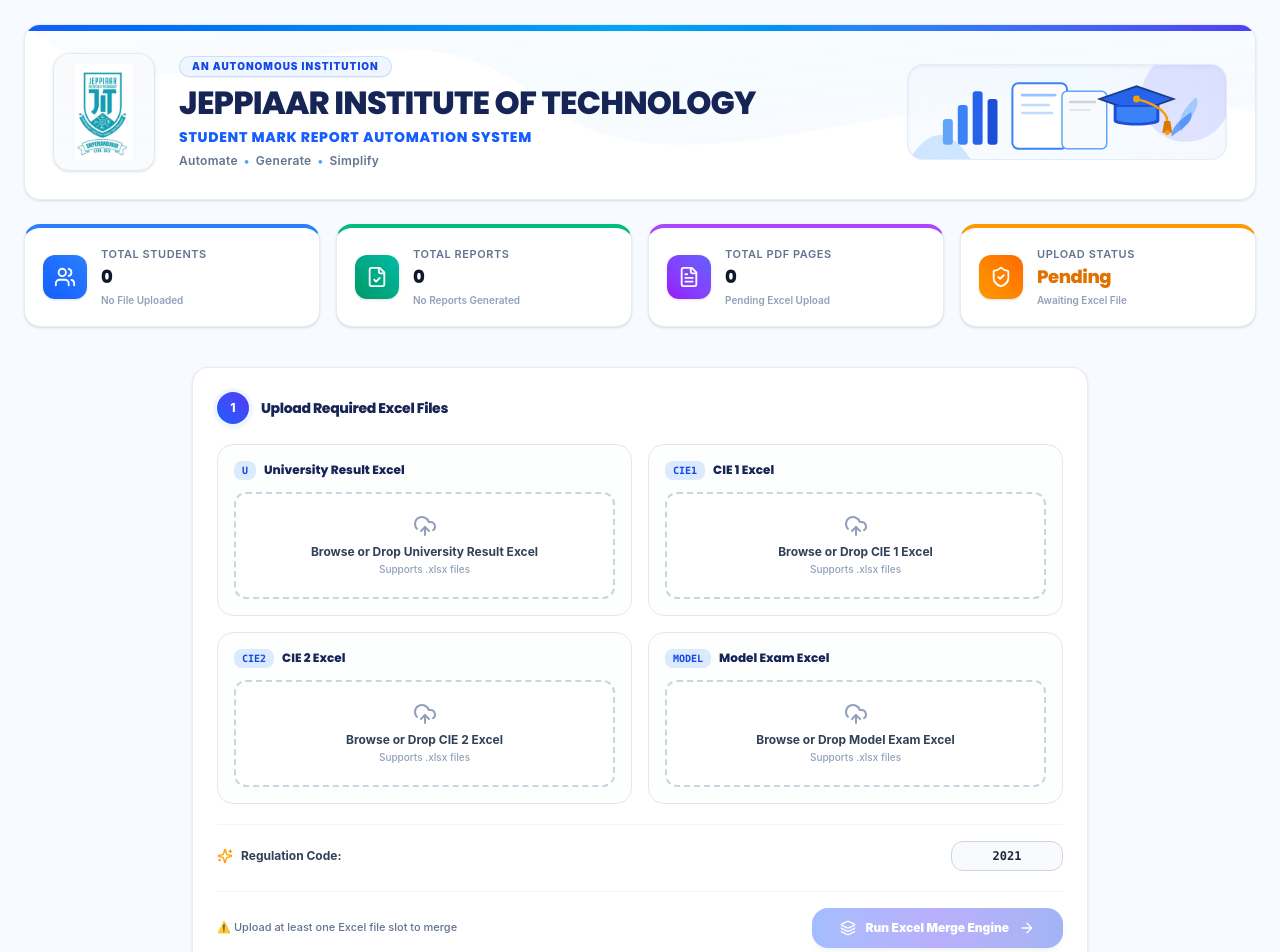
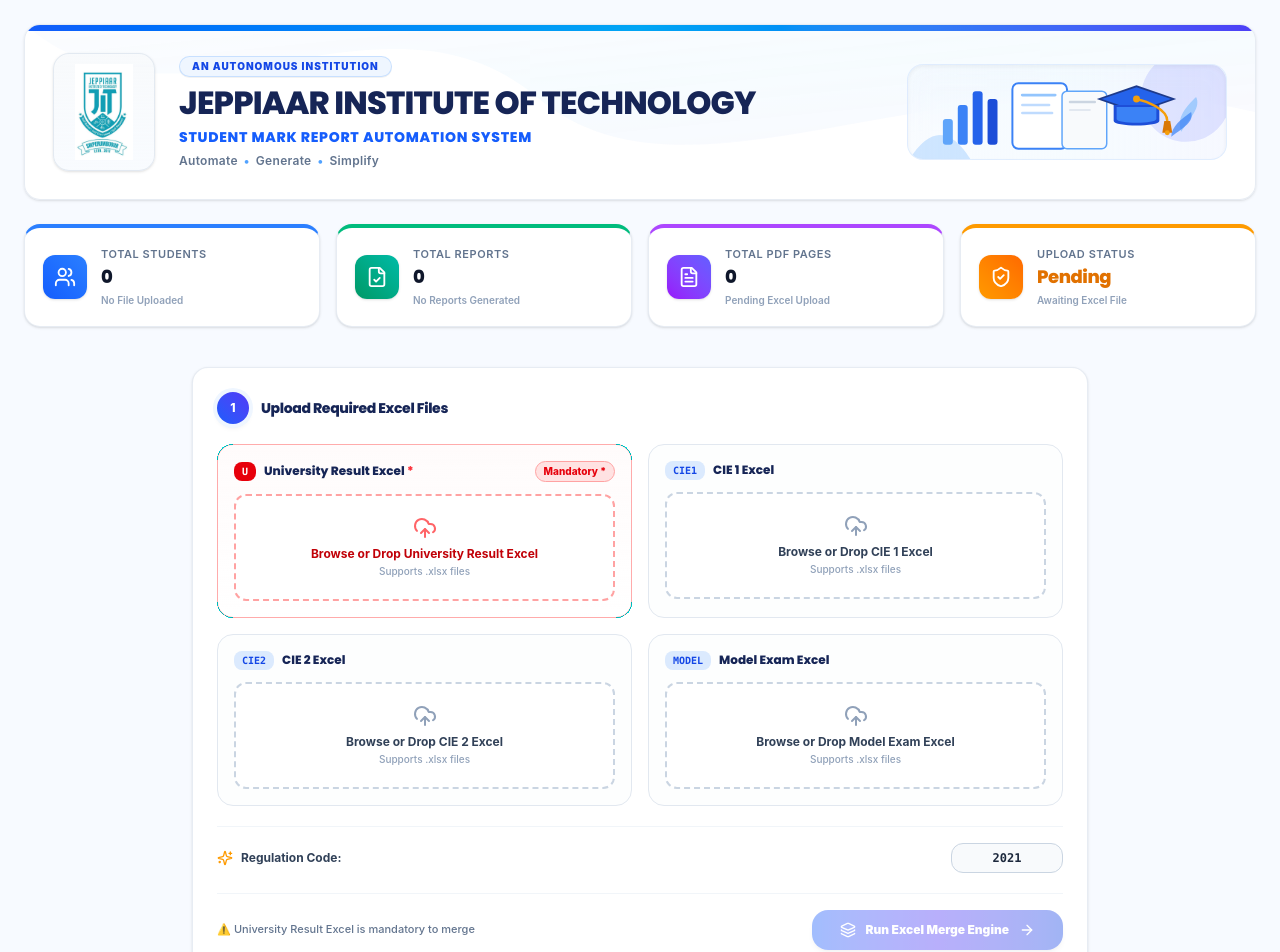
Before and after one commit to GowthamN-1806/REPORT_AUTOMATION, a React (Vite) app: page / in a window 1280 px wide. Shown: the top 952 px of the page. Built offline with nearby package versions, Linux system fonts and the light colour scheme.

Commit message:
Enforce University Result Excel as mandatory to enable Run Excel Merge Engine button

```diff
--- a/src/app/components/UploadSection.tsx
+++ b/src/app/components/UploadSection.tsx
@@ -71,13 +71,13 @@
 
   const allSlotKeys: ('univ' | 'cie1' | 'cie2' | 'model')[] = ['univ', 'cie1', 'cie2', 'model'];
 
-  // Enable merge engine when any Excel file slot is uploaded
-  const hasAnyFileUploaded = allSlotKeys.some((k) => !!fileSlots[k]?.file);
+  // Enable merge engine strictly when mandatory University Result Excel is uploaded
+  const isUnivUploaded = !!fileSlots.univ?.file;
 
   return (
     <div className="w-full flex flex-col gap-6">
 
-      {/* STEP 1: Upload Excel File Slots */}
+      {/* STEP 1: Upload Excel File Slots (University Result Excel Mandatory, CIE 1 / CIE 2 / Model Optional) */}
       <div className="bg-white rounded-2xl p-6 shadow-sm border border-slate-200/80 hover:shadow-md transition-all duration-300">
         <div className="flex flex-wrap items-center justify-between gap-3 mb-5">
           <div className="flex items-center gap-3">
@@ -115,6 +115,7 @@
 
             const inputRef = getSlotRef(key);
             const isUploaded = slot.file !== null;
+            const isMandatory = key === 'univ';
 
             const slotLabel =
               key === 'univ'
@@ -133,6 +134,8 @@
                 className={`rounded-2xl border p-4 transition-all duration-300 ${
                   isUploaded
                     ? 'border-emerald-300 bg-emerald-50/20'
+                    : isMandatory
+                    ? 'border-red-300/90 bg-gradient-to-b from-red-50/30 to-transparent hover:border-red-400'
                     : 'border-slate-200 bg-slate-50/30 hover:border-slate-300'
                 }`}
               >
@@ -147,15 +150,20 @@
                 <div className="flex items-center justify-between mb-3">
                   <div className="flex items-center gap-2">
                     <div className={`px-2 py-0.5 rounded-lg flex items-center justify-center text-[10px] font-extrabold font-mono ${
-                      isUploaded ? 'bg-emerald-600 text-white' : 'bg-blue-100 text-blue-700'
+                      isUploaded ? 'bg-emerald-600 text-white' : isMandatory ? 'bg-red-600 text-white' : 'bg-blue-100 text-blue-700'
                     }`}>
                       {slotBadgeText}
                     </div>
                     <h5 className="text-xs font-extrabold text-blue-950">
-                      {slotLabel}
+                      {slotLabel} {isMandatory && <span className="text-red-500 font-black">*</span>}
                     </h5>
                   </div>
 
+                  {isMandatory && !isUploaded && (
+                    <span className="inline-flex items-center text-[10px] font-extrabold text-red-600 bg-red-100 px-2 py-0.5 rounded-full border border-red-300">
+                      Mandatory *
+                    </span>
+                  )}
                   {isUploaded && (
                     <span className="inline-flex items-center gap-1 text-[10px] font-extrabold text-emerald-700 bg-emerald-100/80 px-2.5 py-0.5 rounded-full border border-emerald-200">
                       <CheckCircle2 className="w-3 h-3 text-emerald-600" />
@@ -167,10 +175,18 @@
                 {!isUploaded ? (
                   <div
                     onClick={() => inputRef.current?.click()}
-                    className="border-2 border-dashed border-slate-300 hover:border-blue-500 rounded-xl p-5 text-center cursor-pointer bg-white transition-all group hover:bg-blue-50/30"
+                    className={`border-2 border-dashed rounded-xl p-5 text-center cursor-pointer bg-white transition-all group ${
+                      isMandatory
+                        ? 'border-red-300 hover:border-red-500 hover:bg-red-50/30'
+                        : 'border-slate-300 hover:border-blue-500 hover:bg-blue-50/30'
+                    }`}
                   >
-                    <UploadCloud className="w-6 h-6 text-slate-400 group-hover:text-blue-600 mx-auto mb-1.5 transition-all group-hover:scale-110" />
-                    <p className="text-xs font-bold text-slate-700 group-hover:text-blue-600 transition-colors">
+                    <UploadCloud className={`w-6 h-6 mx-auto mb-1.5 transition-all group-hover:scale-110 ${
+                      isMandatory ? 'text-red-400 group-hover:text-red-600' : 'text-slate-400 group-hover:text-blue-600'
+                    }`} />
+                    <p className={`text-xs font-bold transition-colors ${
+                      isMandatory ? 'text-red-700 group-hover:text-red-800' : 'text-slate-700 group-hover:text-blue-600'
+                    }`}>
                       Browse or Drop {slotLabel}
                     </p>
                     <p className="text-[10px] text-slate-400 font-medium mt-0.5">
@@ -230,13 +246,13 @@
         {/* Action: Run Excel Merge Engine Button */}
         <div className="mt-5 pt-4 border-t border-slate-100 flex flex-wrap items-center justify-between gap-3">
           <p className="text-[11px] text-slate-500 font-medium">
-            {!hasAnyFileUploaded ? '⚠️ Upload at least one Excel file slot to merge' : 'Excel file(s) uploaded. Ready to merge.'}
+            {!isUnivUploaded ? '⚠️ University Result Excel is mandatory to merge' : 'University Result Excel uploaded. Ready to merge.'}
           </p>
 
           <button
             type="button"
             onClick={onRunMerge}
-            disabled={!hasAnyFileUploaded || isProcessing}
+            disabled={!isUnivUploaded || isProcessing}
             className="px-7 py-3 rounded-2xl bg-gradient-to-r from-blue-600 via-indigo-600 to-blue-700 hover:from-blue-700 hover:to-indigo-800 text-white text-xs font-black shadow-md hover:shadow-xl transition-all flex items-center gap-2.5 disabled:opacity-40 disabled:cursor-not-allowed hover:scale-[1.01]"
           >
             <Layers className="w-4 h-4" />
```
